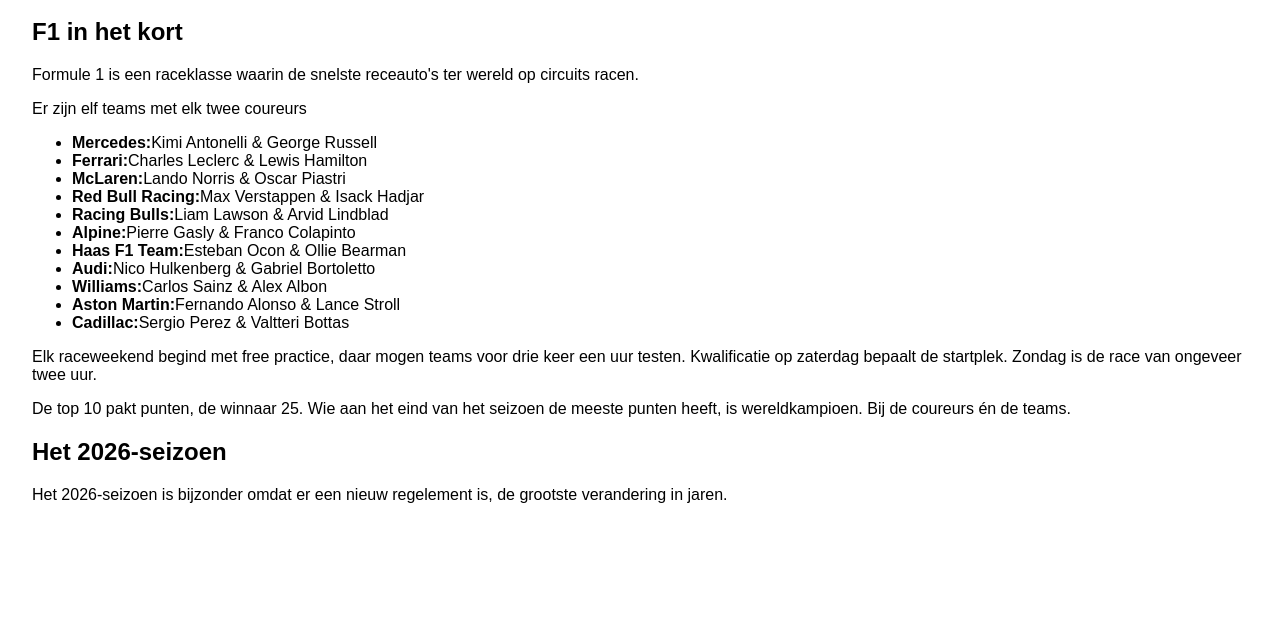
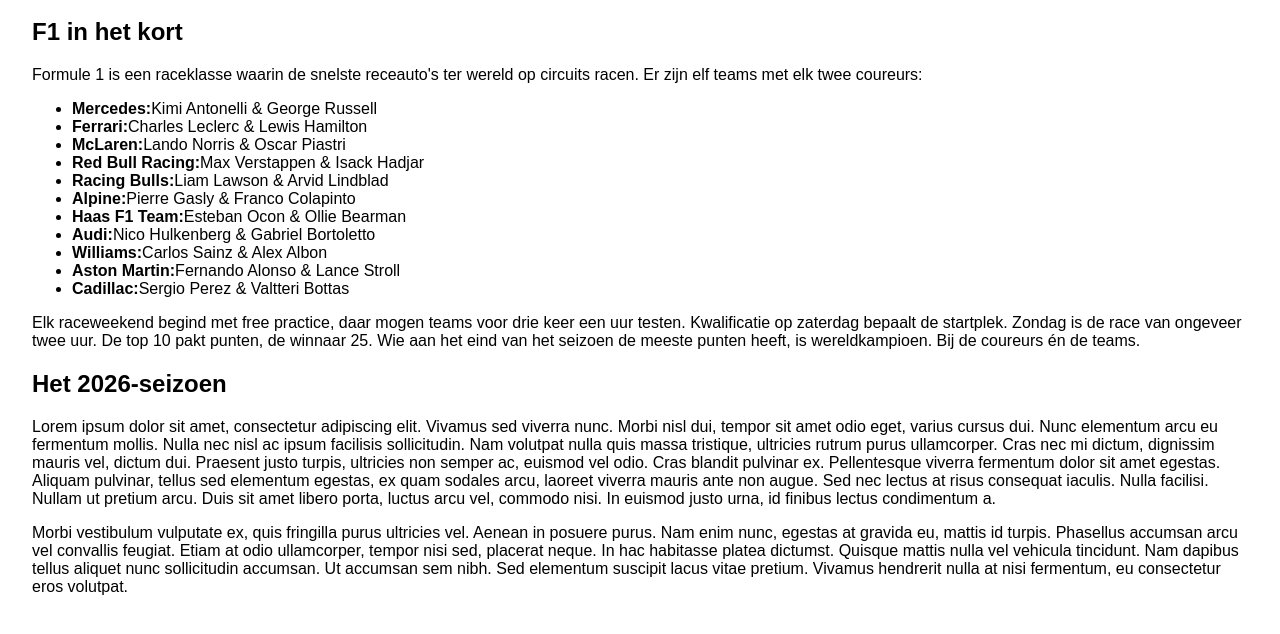
Before and after one commit to immewilhelmus/ImmeWilhelmus_HTML2_Bouwen, a plain HTML site: page index.html in a window 1280 px wide. Shown: the part 72-706 px from the top of the page. Drawn offline with Linux system fonts and the light colour scheme.

Commit message:
WebLab Run 16-11-2026 11:52:56 (UTC+01:00)

```diff
--- a/index.html
+++ b/index.html
@@ -10,8 +10,7 @@
   <h1>Project watch party F1</h1>
   <script src="script.js"></script>
   <h2>F1 in het kort</h2>
-  <p>Formule 1 is een raceklasse waarin de snelste receauto's ter wereld op circuits racen.</p>
-  <p>Er zijn elf teams met elk twee coureurs</p>
+  <p>Formule 1 is een raceklasse waarin de snelste receauto's ter wereld op circuits racen. Er zijn elf teams met elk twee coureurs:</p>
   <ul>
     <li><b>Mercedes:</b>Kimi Antonelli & George Russell</li>
     <li><b>Ferrari:</b>Charles Leclerc & Lewis Hamilton</li>
@@ -23,9 +22,9 @@
     <li><b>Audi:</b>Nico Hulkenberg & Gabriel Bortoletto</li> <li><b>Williams:</b>Carlos Sainz & Alex Albon</li>
     <li><b>Aston Martin:</b>Fernando Alonso & Lance Stroll</li> <li><b>Cadillac:</b>Sergio Perez & Valtteri Bottas</li>
   </ul>
-  <p>Elk raceweekend begind met free practice, daar mogen teams voor drie keer een uur testen. Kwalificatie op zaterdag bepaalt de startplek. Zondag is de race van ongeveer twee uur.</p>
-  <p>De top 10 pakt punten, de winnaar 25. Wie aan het eind van het seizoen de meeste punten heeft, is wereldkampioen. Bij de coureurs én de teams.</p>
+  <p>Elk raceweekend begind met free practice, daar mogen teams voor drie keer een uur testen. Kwalificatie op zaterdag bepaalt de startplek. Zondag is de race van ongeveer twee uur. De top 10 pakt punten, de winnaar 25. Wie aan het eind van het seizoen de meeste punten heeft, is wereldkampioen. Bij de coureurs én de teams.</p>
   <h2>Het 2026-seizoen</h2>
-  <p>Het 2026-seizoen is bijzonder omdat er een nieuw regelement is, de grootste verandering in jaren.</p>
+  <p>Lorem ipsum dolor sit amet, consectetur adipiscing elit. Vivamus sed viverra nunc. Morbi nisl dui, tempor sit amet odio eget, varius cursus dui. Nunc elementum arcu eu fermentum mollis. Nulla nec nisl ac ipsum facilisis sollicitudin. Nam volutpat nulla quis massa tristique, ultricies rutrum purus ullamcorper. Cras nec mi dictum, dignissim mauris vel, dictum dui. Praesent justo turpis, ultricies non semper ac, euismod vel odio. Cras blandit pulvinar ex. Pellentesque viverra fermentum dolor sit amet egestas. Aliquam pulvinar, tellus sed elementum egestas, ex quam sodales arcu, laoreet viverra mauris ante non augue. Sed nec lectus at risus consequat iaculis. Nulla facilisi. Nullam ut pretium arcu. Duis sit amet libero porta, luctus arcu vel, commodo nisi. In euismod justo urna, id finibus lectus condimentum a.</p
+<p>Morbi vestibulum vulputate ex, quis fringilla purus ultricies vel. Aenean in posuere purus. Nam enim nunc, egestas at gravida eu, mattis id turpis. Phasellus accumsan arcu vel convallis feugiat. Etiam at odio ullamcorper, tempor nisi sed, placerat neque. In hac habitasse platea dictumst. Quisque mattis nulla vel vehicula tincidunt. Nam dapibus tellus aliquet nunc sollicitudin accumsan. Ut accumsan sem nibh. Sed elementum suscipit lacus vitae pretium. Vivamus hendrerit nulla at nisi fermentum, eu consectetur eros volutpat.</p>
 </body>
 </html>
```
Also changed, not shown: 1 other file.
